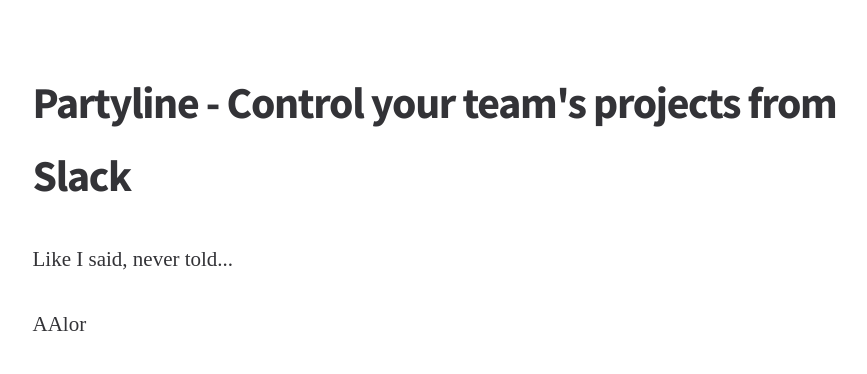
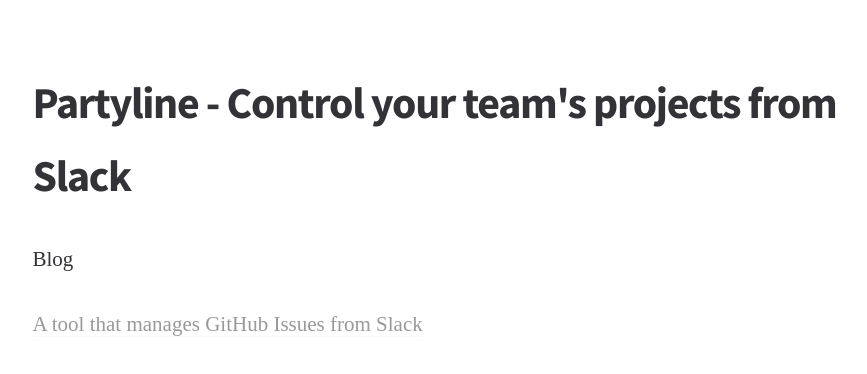
Before and after one commit to sprintly/partyline-landing, a website: page blog/index.html in a window 1280 px wide. Shown: the whole page, without its empty margins (203-1070 px from the left). Drawn offline with Linux system fonts and the light colour scheme; a web font is replaced by a local one.

```diff
--- a/blog/index.html
+++ b/blog/index.html
@@ -15,8 +15,8 @@
   <div class="row">
     <div class="col-xs-12 single-content">
       <h1>Partyline - Control your team's projects from Slack</h1>
-        <p class="subtitle">Like I said, never told...</p>
-        <p>AAlor</p>
+        <p class="subtitle">Blog</p>
+        <p><a href="github/index.html">A tool that manages GitHub Issues from Slack</a></p>
     </div>
   </div>
 </main>
```
